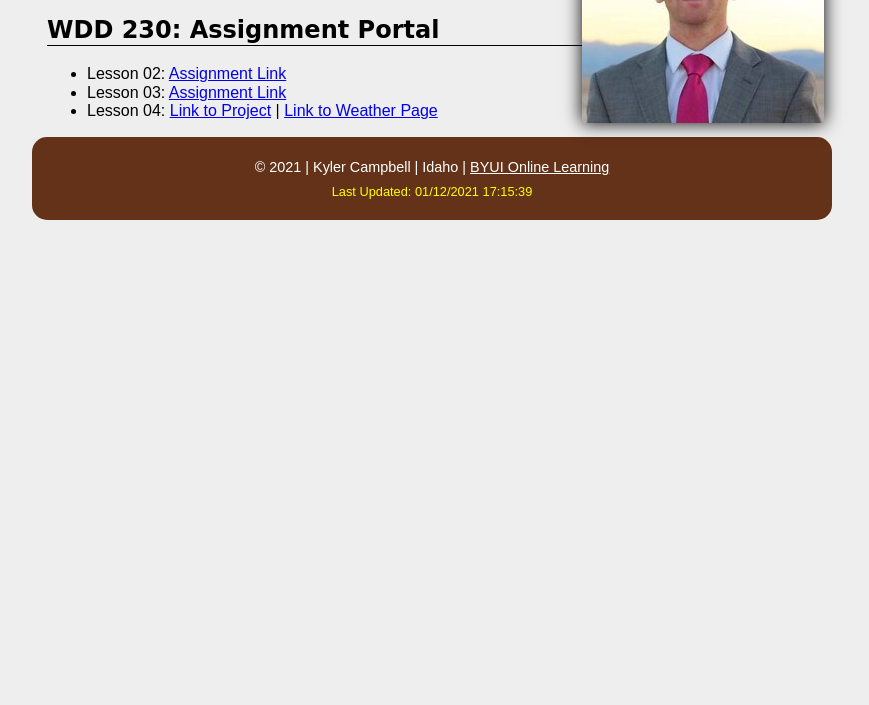
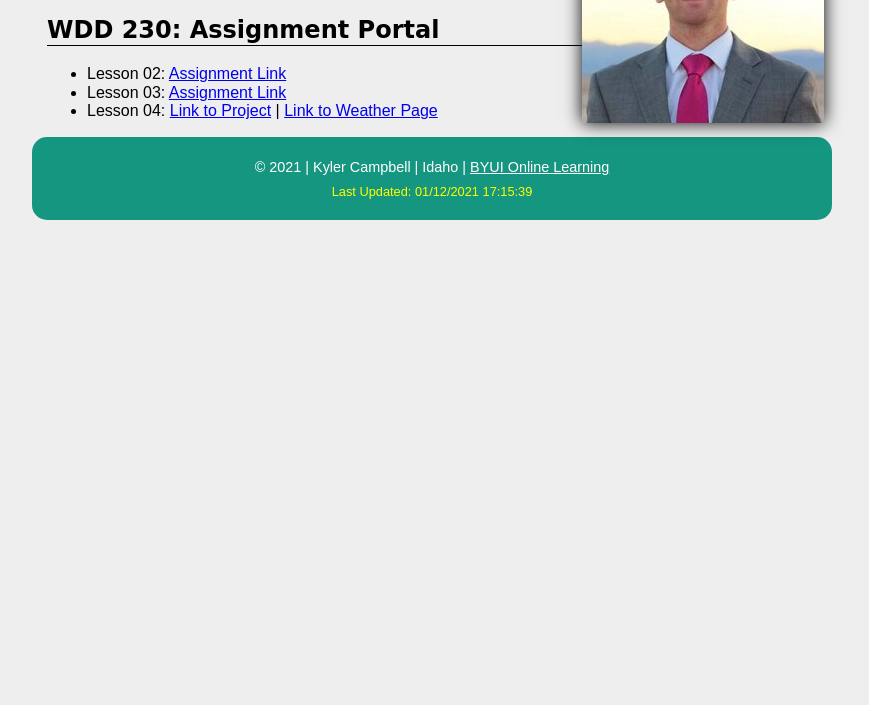
Before and after one commit to kylerc15/kylerc15.github.io, a plain HTML site: page index.html in a window 1280 px wide. Shown: the part 95-800 px from the top of the page, without its empty margins (208-1077 px from the left). Drawn offline with Linux system fonts and the light colour scheme; a web font is replaced by a local one.

Commit message:
changed colors

```diff
--- a/css/stylesheet.css
+++ b/css/stylesheet.css
@@ -7,7 +7,7 @@ div {
     margin:0 auto;
 }
 header, footer {
-    background-color: #643219;
+    background-color: #159680;
     color: white;
     padding: 8px;
     border-radius: 15px;
```
